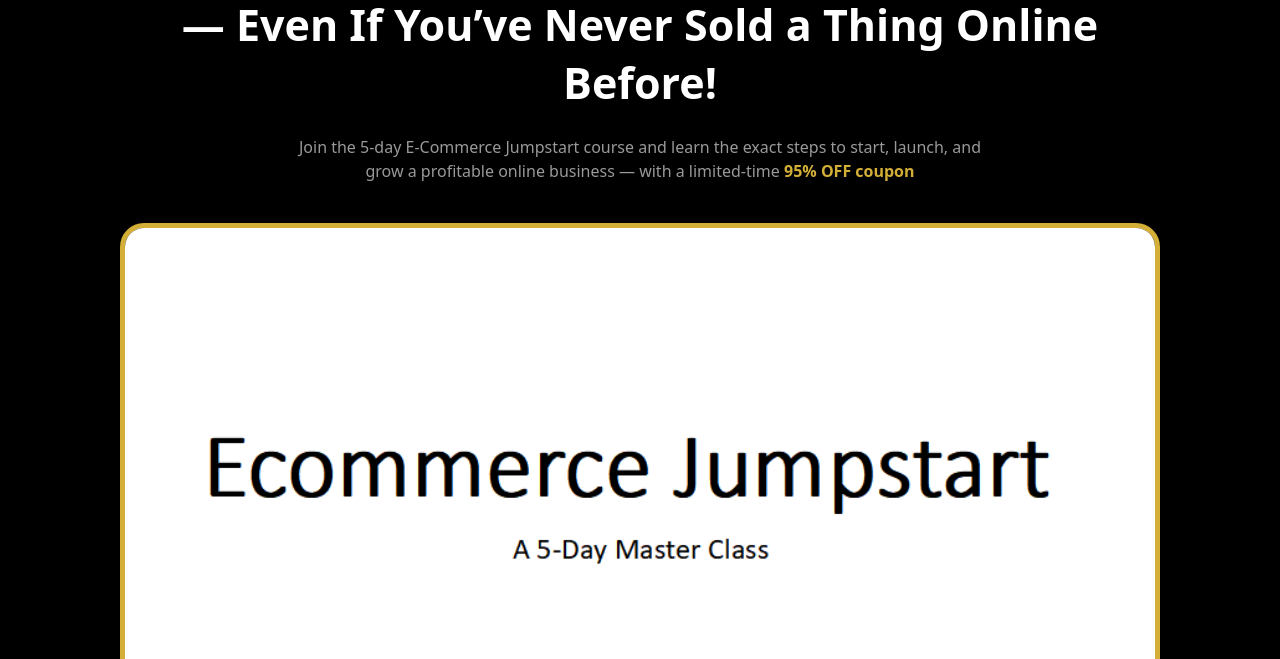
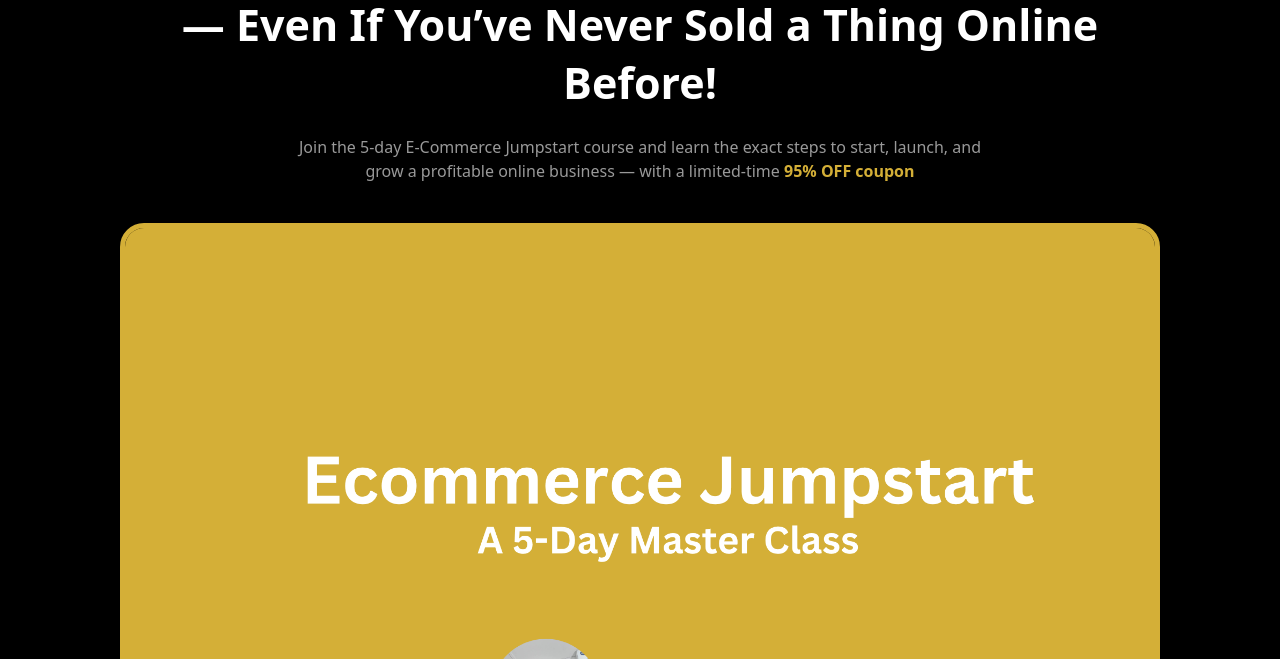
Before and after one commit to habibudurumi/jumpstart-ecommerce, a website: page index.html in a window 1280 px wide. Shown: the part 141-800 px from the top of the page. Drawn offline with Linux system fonts and the light colour scheme.

Commit message:
changed the hero picture

```diff
--- a/index.html
+++ b/index.html
@@ -15,7 +15,7 @@
     </div>
     <div class="mt-[30px]">
       <!-- <video class="w-[1200px] h-auto border-5 border-[#d4af37]  mx-auto rounded-3xl" src="assets/sales page.mp4" controls  ></video> -->
-      <img class="w-[1200px] h-auto border-5 border-[#d4af37]  mx-auto rounded-3xl" src="assets/ecom jumpstart.png" alt="ecommerce jumpstart">
+      <img class="w-[1200px] h-auto border-5 border-[#d4af37]  mx-auto rounded-3xl" src="assets/Ecommerce Jumpstart.png" alt="ecommerce jumpstart">
     </div>
 
     <div class="">
```
Also changed, not shown: assets/Ecommerce Jumpstart.png (added).
